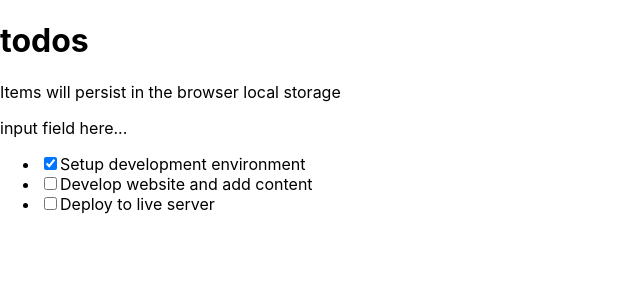
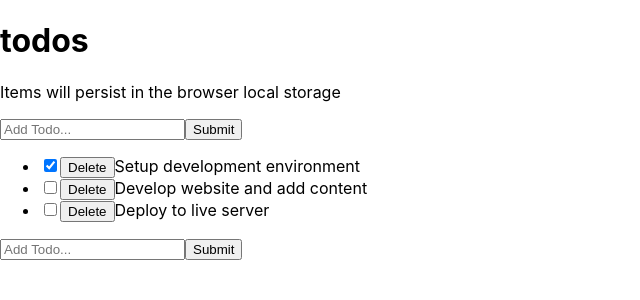
Before and after one commit to zuhebahmed88091/To-Do-React, a React (Create React App) app: page / in a window 1280 px wide. Shown: the top 300 px of the page, without its empty margins (0-640 px from the left). Built offline with nearby package versions, Linux system fonts and the light colour scheme.

Commit message:
Add delete and adding functionality and install uuid

```diff
--- a/package.json
+++ b/package.json
@@ -10,6 +10,7 @@
     "react": "^18.2.0",
     "react-dom": "^18.2.0",
     "react-scripts": "5.0.1",
+    "uuid": "^9.0.0",
     "web-vitals": "^2.1.4"
   },
   "scripts": {
--- a/src/components/InputTodo.jsx
+++ b/src/components/InputTodo.jsx
@@ -1,2 +1,30 @@
-const InputTodo = () => <div>input field here...</div>;
+import PropTypes from 'prop-types';
+import { useState } from 'react';
+
+const InputTodo = ({ addTodoItem }) => {
+  const [title, setTitle] = useState('');
+
+  const handleChange = (e) => {
+    setTitle(e.target.value);
+  };
+  const handleSubmit = (e) => {
+    e.preventDefault();
+    addTodoItem(title);
+    setTitle('');
+  };
+  return (
+    <form onSubmit={handleSubmit}>
+      <input
+        type="text"
+        placeholder="Add Todo..."
+        value={title}
+        onChange={handleChange}
+      />
+      <button type="submit">Submit</button>
+    </form>
+  );
+};
+InputTodo.propTypes = {
+  addTodoItem: PropTypes.func.isRequired,
+};
 export default InputTodo;
--- a/src/components/TodoItem.jsx
+++ b/src/components/TodoItem.jsx
@@ -1,12 +1,13 @@
 import PropTypes from 'prop-types';
 
-const TodoItem = ({ itemProp, handleChange }) => (
+const TodoItem = ({ itemProp, handleChange, delTodo }) => (
   <li>
     <input
       type="checkbox"
       checked={itemProp.completed}
       onChange={() => handleChange(itemProp.id)}
     />
+    <button type="button" onClick={() => delTodo(itemProp.id)}>Delete</button>
     {itemProp.title}
   </li>
 );
@@ -20,5 +21,6 @@
     }),
   ).isRequired,
   handleChange: PropTypes.func.isRequired,
+  delTodo: PropTypes.func.isRequired,
 };
 export default TodoItem;
--- a/src/components/TodosList.jsx
+++ b/src/components/TodosList.jsx
@@ -1,10 +1,10 @@
 import PropTypes from 'prop-types';
 import TodoItem from './TodoItem';
 
-const TodosList = ({ todosProps, handleChange }) => (
+const TodosList = ({ todosProps, handleChange, delTodo }) => (
   <ul>
     {todosProps.map((todo) => (
-      <TodoItem key={todo.id} itemProp={todo} handleChange={handleChange} />
+      <TodoItem key={todo.id} itemProp={todo} handleChange={handleChange} delTodo={delTodo} />
     ))}
   </ul>
 );
@@ -18,6 +18,7 @@
     }),
   ).isRequired,
   handleChange: PropTypes.func.isRequired,
+  delTodo: PropTypes.func.isRequired,
 };
 
 export default TodosList;
--- a/src/components/TodosLogic.jsx
+++ b/src/components/TodosLogic.jsx
@@ -31,10 +31,26 @@
       return todo;
     }));
   };
+  const delTodo = (id) => {
+    setTodos([...todos.filter((todo) => todo.id !== id)]);
+  };
+  const addTodoItem = (title) => {
+    const newTodo = {
+      id: 4,
+      title,
+      completed: false,
+    };
+    setTodos([...todos, newTodo]);
+  };
   return (
     <div>
       <InputTodo />
-      <TodosList todosProps={todos} handleChange={handleChange} />
+      <TodosList
+        todosProps={todos}
+        handleChange={handleChange}
+        delTodo={delTodo}
+      />
+      <InputTodo addTodoItem={addTodoItem} />
     </div>
   );
 };
```
Also changed, not shown: 1 other file (tests, documents, lock files or other folders).
